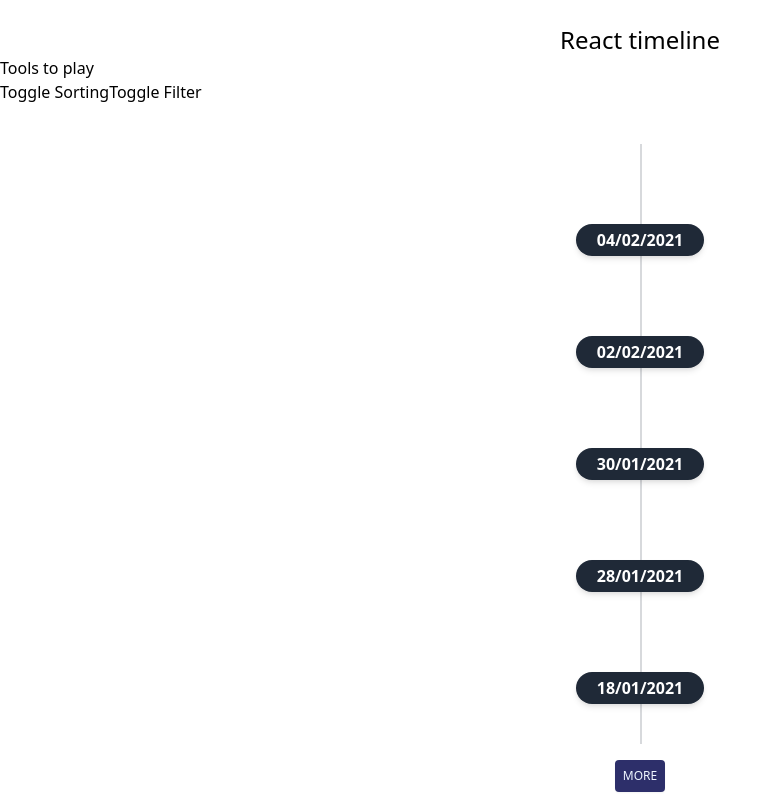
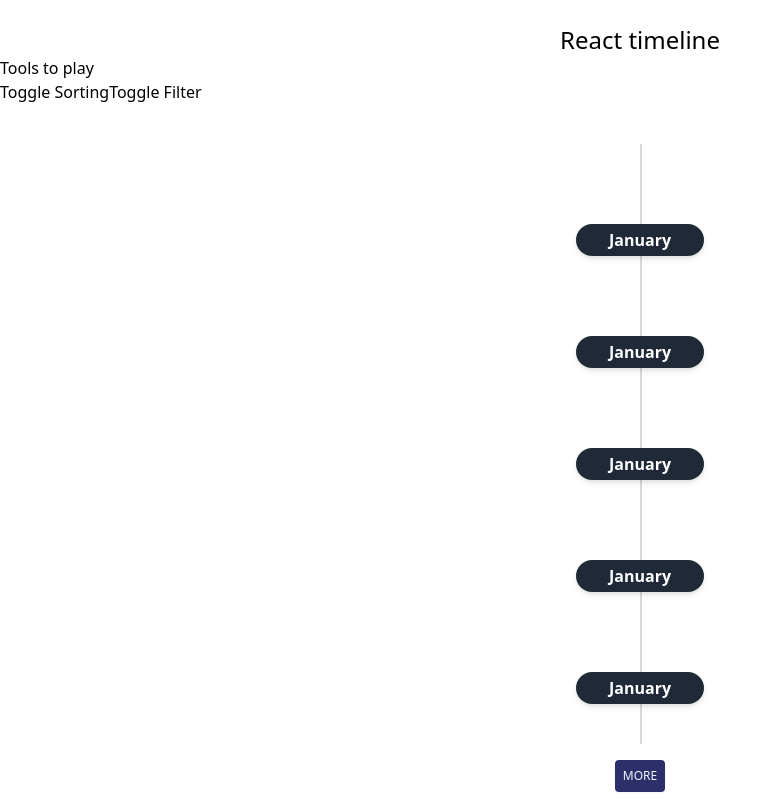
Before and after one commit to xxxsssxxx/react-timeline, a React (Create React App) app: page / in a window 1280 px wide. Shown: the whole page, without its empty margins (0-782 px from the left). Built offline with nearby package versions, Linux system fonts and the light colour scheme.

Commit message:
add bullet types + activity types (#6)
Co-authored-by: Stanislav Klymoshenko <stanislav.klymoshenko@easysoftware.com>

```diff
--- a/src/App.tsx
+++ b/src/App.tsx
@@ -12,7 +12,7 @@
   let showTools: boolean = true;
   let type: string = EType.NUMERIC;
   const autoBlocks: boolean = true;
-  const textBlocksNames: boolean = false;
+  const textBlocksNames: boolean = true;
   // Looks bad its just for mocking and testing
   const mockedBlocks: IBlock[] = autoBlocks ? textBlocksNames ? blocksText : blocks : blocksAutoFalse;
 
--- a/src/components/ActivitiesBlock/ActivitiesBlock.tsx
+++ b/src/components/ActivitiesBlock/ActivitiesBlock.tsx
@@ -1,11 +1,11 @@
 import { FC, useState, MouseEvent, useMemo } from "react";
-import { ESide, EOrder } from "../../enums/enums";
+import { ESide, EOrder, EBulletType } from "../../enums/enums";
 import { IActivity } from "../../interfaces/interfaces";
 
 import Activity from "../Activity/Activity";
 import BaseTooltip from "../Base/Tooltip/BaseTooltip";
 import BaseButton from "../Base/Button/BaseButton";
-import { sortDates } from "../../Utils/utils";
+import { dateFormating, sortDates } from "../../Utils/utils";
 
 interface INegateSides {
   [ESide.LEFT]: string;
@@ -25,27 +25,35 @@
   maxActivities?: number;
   activitiesOffset?: number;
   activitiesOrder?: string;
-  autoActivities?: boolean
+  autoActivities?: boolean;
+  bulletsType?: string;
+  blockBulletsType?: string;
 };
 
 const ActivitiesBlock: FC<Props> = ({
+  index = 0,
   activities,
   blockText,
   folded,
   maxActivities = 5,
   activitiesOffset = 5,
   activitiesOrder = EOrder.DESC,
-  autoActivities = false
+  autoActivities = false,
+  bulletsType = EBulletType.NUMERIC,
+  blockBulletsType = EBulletType.NUMERIC
 }) => {
   const [showCount, setShowCount] = useState(false);
   const [showActivities, setShowActivities] = useState(!folded);
   const [activitiesLimit, setActivitiesLimit] = useState(maxActivities);
 
-  const mapActivities = useMemo(() => (activities: IActivity[]): IActivity[] => {
+  const mapActivities = useMemo(
+    () => (activities: IActivity[]): IActivity[] => {
       let currentSide: string = ESide.RIGHT;
-    const mapped: IActivity[] = activities.sort((a, b) => {
+      const mapped: IActivity[] = activities
+        .sort((a, b) => {
           return sortDates(a.date, b.date, activitiesOrder);
-    }).map((activity, i) => {
+        })
+        .map((activity, i) => {
           const { date } = activity;
           const prev: IActivity = activities[i - 1] || null;
           if (!prev) {
@@ -57,7 +65,9 @@
           return { ...activity, side: currentSide };
         });
       return mapped;
-  }, [activitiesOrder]);
+    },
+    [activitiesOrder]
+  );
 
   const mappedActivities: IActivity[] = autoActivities
     ? mapActivities(activities)
@@ -90,9 +100,15 @@
     indexes: {
       wrapper:
         "z-20 flex items-center order-1 bg-gray-800 mx-auto shadow-md max-w-1 h-8 rounded-full transform hover:-translate-y-1 hover:scale-110 transition duration-200 ease-linear",
-        bullet: "min-w-1 mx-auto font-semibold text-md text-white text-center"
+      bullet: "min-w-1 mx-auto font-semibold text-md text-white text-center p-2"
     }
   };
+
+  const bulletType: { [key: string]: string } = {
+    [EBulletType.NUMERIC]: `${index + 1}`,
+    [EBulletType.TIMING]: `${blockText}`
+  };
+  const blockBulletText = bulletType[blockBulletsType];
 
   return (
     <div
@@ -102,7 +118,12 @@
       {showActivities
         ? mappedActivities.map((activity, i) => {
             if (activitiesLimit && i >= activitiesLimit) return null;
-            let { className, side } = activity;
+            let { className, side, date } = activity;
+            const bulletType: { [key: string]: string } = {
+              [EBulletType.NUMERIC]: `${i + 1}`,
+              [EBulletType.TIMING]: dateFormating(date)
+            };
+            const bulletText = bulletType[bulletsType];
             return (
               <div
                 className={classes.wrapper(className, side)}
@@ -111,7 +132,7 @@
               >
                 <div className="order-1 w-5/12"></div>
                 <div className={classes.indexes.wrapper}>
-                  <h1 className={classes.indexes.bullet}>{i + 1}</h1>
+                  <h1 className={classes.indexes.bullet}>{bulletText}</h1>
                 </div>
                 <Activity activity={activity} />
               </div>
@@ -138,7 +159,7 @@
         onMouseLeave={showActivitiesCount}
         onClick={toggleActivities}
       >
-        <h1 className={classes.indexes.bullet}>{blockText}</h1>
+        <h1 className={classes.indexes.bullet}>{blockBulletText}</h1>
       </div>
     </div>
   );
--- a/src/components/Activity/Activity.tsx
+++ b/src/components/Activity/Activity.tsx
@@ -15,7 +15,7 @@
 
   const classes = {
     wrapper: "order-1 bg-gray-400 rounded-lg shadow-xl w-5/12 px-6 py-4",
-    titleWrapper: "mb-3 flex justify-between flex-wrap max-w-md",
+    titleWrapper: "mb-3 flex justify-between flex-wrap",
     title: "font-bold text-gray-800 text-lg truncate",
     textWrapper:
       "text-sm leading-snug tracking-wide text-gray-900 text-opacity-100"
--- a/src/components/TimeLine/TimeLine.tsx
+++ b/src/components/TimeLine/TimeLine.tsx
@@ -3,7 +3,7 @@
 import Tools from "../Tool/Tools";
 import { IActivity, IBlock } from "../../interfaces/interfaces";
 import BaseButton from "../Base/Button/BaseButton";
-import { EOrder } from "../../enums/enums";
+import { EOrder, EBulletType } from "../../enums/enums";
 import { dateFormating, isDateObject, sortDates, sortString } from "../../Utils/utils";
 type Props = {
   activities?: IActivity[];
@@ -19,6 +19,8 @@
   autoActivities?: boolean;
   blocksOrder?: string;
   activitiesOrder?: string;
+  activitiesBulletsType?: string;
+  blockBulletsType?: string;
 };
 const TimeLine: FC<Props> = ({
   blocks,
@@ -31,7 +33,9 @@
   autoBlocks = false,
   autoActivities = false,
   blocksOrder = EOrder.DESC,
-  activitiesOrder = EOrder.DESC
+  activitiesOrder = EOrder.DESC,
+  blockBulletsType = EBulletType.TIMING,
+  activitiesBulletsType = EBulletType.NUMERIC
 }) => {
   const [toolsTitle] = useState("Tools to play");
   const [moreButtonText] = useState("more");
@@ -43,17 +47,22 @@
 
   const mapBlocks = useMemo(
     () => (blocks: IBlock[]): IBlock[] => {
-      const mapped: IBlock[] = blocks.sort((a: IBlock, b: IBlock) => {
+      const mapped: IBlock[] = blocks
+        .sort((a: IBlock, b: IBlock) => {
           if (isDateObject(a.blockText) && isDateObject(b.blockText)) {
             return sortDates(a.blockText, b.blockText, blocksOrder);
           }
 
-        if (typeof a.blockText === "string" && typeof b.blockText === "string") {
+          if (
+            typeof a.blockText === "string" &&
+            typeof b.blockText === "string"
+          ) {
             return sortString(a.blockText, b.blockText, blocksOrder);
           }
 
           return 1;
-      }).map((block) => {
+        })
+        .map((block) => {
           const { blockText } = block;
           if (isDateObject(blockText)) {
             return { ...block, blockText: dateFormating(blockText, false) };
@@ -78,9 +87,11 @@
           className="border-2-2 absolute border-opacity-20 border-gray-700 h-full border"
           style={{ left: "50%" }}
         ></div>
-        {mappedBlocks.map(({ activities, blockText, max, offset, order, auto }, i) => {
+        {mappedBlocks.map(
+          ({ activities, blockText, max, offset, order, auto, bullets }, i) => {
             if (i >= blockLimit) return null;
-          const autoActivitiesAcc = auto === undefined ? autoActivities : auto;
+            const autoActivitiesAcc =
+              auto === undefined ? autoActivities : auto;
             return (
               <ActivitiesBlock
                 activities={activities}
@@ -91,9 +102,13 @@
                 activitiesOrder={order || activitiesOrder}
                 autoActivities={autoActivitiesAcc}
                 key={i}
+                index={i}
+                blockBulletsType={blockBulletsType}
+                bulletsType={bullets || activitiesBulletsType}
               />
             );
-        })}
+          }
+        )}
       </div>
       {blocks.length > blockLimit ? (
         <div className="button-wrapper mx-auto" data-testid="load-more-blocks">
--- a/src/enums/enums.ts
+++ b/src/enums/enums.ts
@@ -19,3 +19,8 @@
   ASC = "asc",
   DESC = "desc"
 }
+
+export enum EBulletType {
+  NUMERIC = "numeric",
+  TIMING = "time"
+}
--- a/src/interfaces/interfaces.ts
+++ b/src/interfaces/interfaces.ts
@@ -6,6 +6,7 @@
   offset?: number;
   order?: string;
   auto?: boolean;
+  bullets?: string
 }
 
 export interface IActivity {
```
Also changed, not shown: 1 other file (tests, documents, lock files or other folders). Lines whose indentation alone changed are shown as unchanged.
